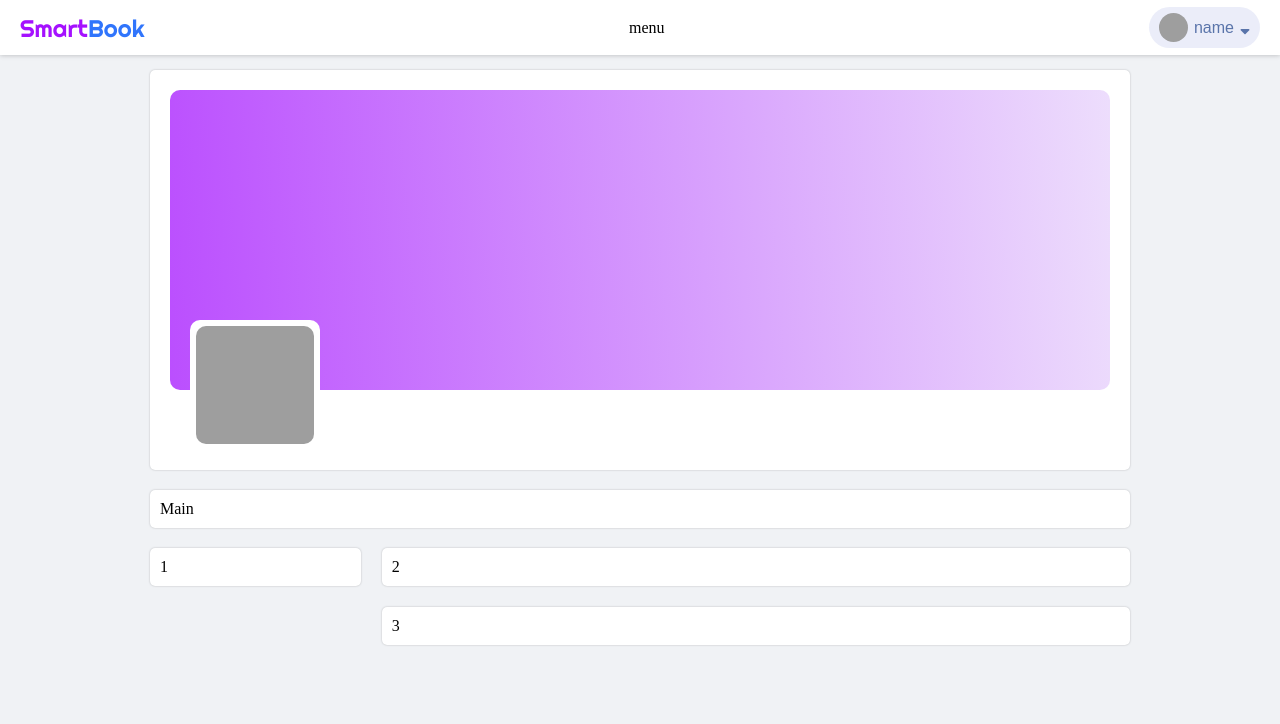
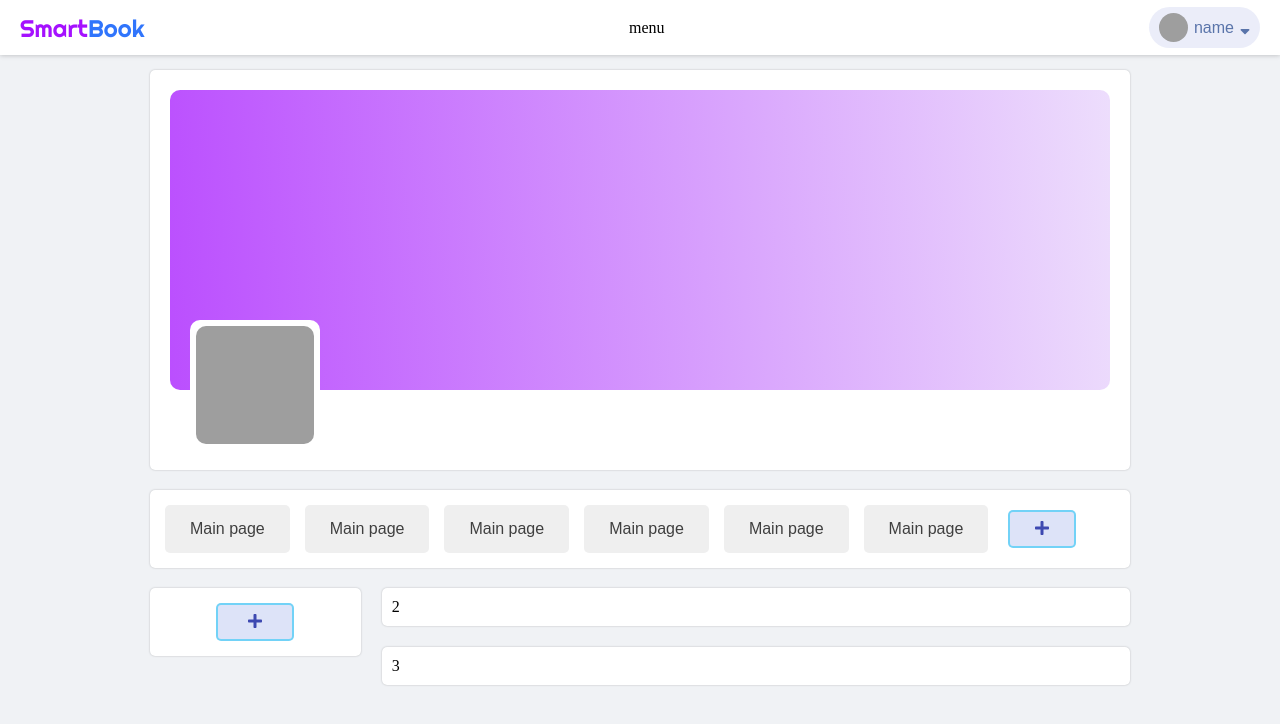
Before and after one commit to MRXOneX/smartbook-front, a Vue app: page / in a window 1280 px wide. Shown: the top 724 px of the page. Built offline with nearby package versions, Linux system fonts and the light colour scheme; sample sign-in values are in the browser's storage; grey boxes are pictures that could not be loaded.

Commit message:
added menu

```diff
--- a/src/main.js
+++ b/src/main.js
@@ -1,7 +1,7 @@
 import { createApp } from 'vue'
 // vue-fontawesome
 import { library } from '@fortawesome/fontawesome-svg-core'
-import { faSortDown, faSortUp, faSignOutAlt, faTimes } from '@fortawesome/free-solid-svg-icons'
+import { faSortDown, faSortUp, faSignOutAlt, faTimes, faPlus } from '@fortawesome/free-solid-svg-icons'
 import { FontAwesomeIcon } from '@fortawesome/vue-fontawesome'
 //
 import router from "@/router/router"
@@ -17,7 +17,7 @@ const app = createApp(App)
 
 // -----
 
-library.add(faSortDown, faSortUp, faSignOutAlt, faTimes)
+library.add(faSortDown, faSortUp, faSignOutAlt, faTimes, faPlus)
 
 app.component('font-awesome-icon', FontAwesomeIcon)
 
--- a/src/pages/Main.vue
+++ b/src/pages/Main.vue
@@ -10,12 +10,96 @@
             </div>
             <div class="content-organization">
                 <div class="navbar-menu-organization">
-                    Main
+                    <div>
+                        <my-button
+                            width="auto"
+                            padding="15px 25px"
+                            backgroundColor="C8EAC9"
+                            color="#3F3F3F"
+                            margin="0 0 0 15px"
+                        >
+                            Main page
+                        </my-button>
+                    </div><div>
+                        <my-button
+                            width="auto"
+                            padding="15px 25px"
+                            backgroundColor="C8EAC9"
+                            color="#3F3F3F"
+                            margin="0 0 0 15px"
+                        >
+                            Main page
+                        </my-button>
+                    </div><div>
+                        <my-button
+                            width="auto"
+                            padding="15px 25px"
+                            backgroundColor="C8EAC9"
+                            color="#3F3F3F"
+                            margin="0 0 0 15px"
+                        >
+                            Main page
+                        </my-button>
+                    </div><div>
+                        <my-button
+                            width="auto"
+                            padding="15px 25px"
+                            backgroundColor="C8EAC9"
+                            color="#3F3F3F"
+                            margin="0 0 0 15px"
+                        >
+                            Main page
+                        </my-button>
+                    </div><div>
+                        <my-button
+                            width="auto"
+                            padding="15px 25px"
+                            backgroundColor="C8EAC9"
+                            color="#3F3F3F"
+                            margin="0 0 0 15px"
+                        >
+                            Main page
+                        </my-button>
+                    </div><div>
+                        <my-button
+                            width="auto"
+                            padding="15px 25px"
+                            backgroundColor="C8EAC9"
+                            color="#3F3F3F"
+                            margin="0 0 0 15px"
+                        >
+                            Main page
+                        </my-button>
+                    </div>
+                    <div>
+                        <my-button
+                            width="auto"
+                            backgroundColor="rgba(188, 200, 242, 0.51)"
+                            border="2px solid rgba(69, 204, 247, 0.7)"
+                            color="#3D49B1"
+                            padding="8px 25px"
+                            margin="0 0 0 20px"
+                        >
+                        <font-awesome-icon
+                            :icon="['fas', 'plus']"
+                            :style="{background: 'none'}" />
+                        </my-button>
+                    </div>
                 </div>
                 <div class="sidebar-organization">
                     <div class="left-menu">
                         <div>
-                            1
+                            <my-button
+                                width="auto"
+                                backgroundColor="rgba(188, 200, 242, 0.51)"
+                                border="2px solid rgba(69, 204, 247, 0.7)"
+                                color="#3D49B1"
+                                padding="8px 30px"
+                            >
+                                <font-awesome-icon
+                                    :icon="['fas', 'plus']"
+                                    :style="{background: 'none'}" />
+                            </my-button>
                         </div>
                     </div>
                     <div class="up-menu">2</div>
@@ -86,7 +170,11 @@ export default {
         background: white;
         box-shadow: 0px 0px 2px rgba(0, 0, 0, 0.25);
         border-radius: 5px;
-        padding: 10px;
+        padding: 15px 0;
+
+        display: flex;
+        align-items: center;
+        flex-direction: row;
     }
 
 
@@ -109,7 +197,11 @@ export default {
         background: white;
         box-shadow: 0px 0px 2px rgba(0, 0, 0, 0.25);
         border-radius: 5px;
-        padding: 10px;
+        padding: 15px;
+
+
+        display: flex;
+        justify-content: center;
     }
     .up-menu {
         grid-area: up-menu;
```
